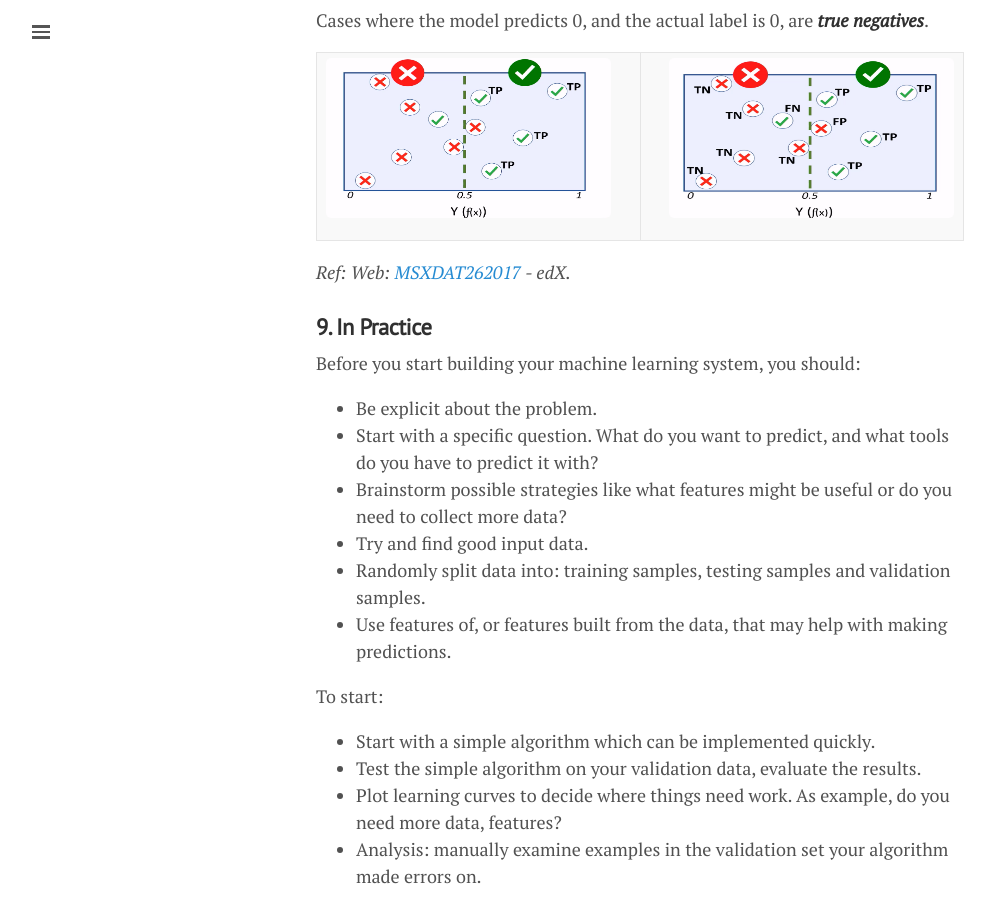
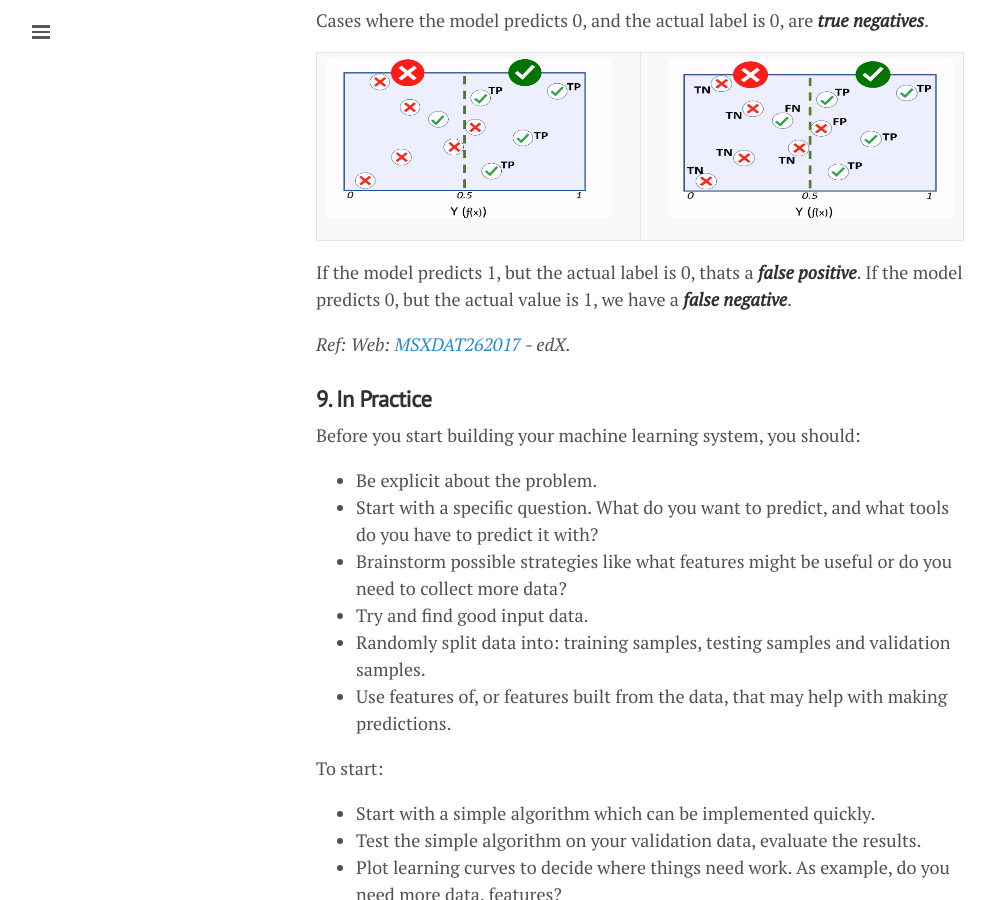
Before and after one commit to lgeurts/lgeurts.github.io, a Jekyll site: the page built from _posts/2018-06-29-artificial-intelligence-basics.md, in a window 1280 px wide and 900 px high, scrolled down 6427 px. Shown: the whole window, without its empty margins (0-995 px from the left). Built offline with Jekyll 4.4.1, drawn with Linux system fonts in a browser that asks for light colours; nearby versions of some CDN libraries.

Commit message:
Update 2018-06-29-artificial-intelligence-basics.md

```diff
--- a/_posts/2018-06-29-artificial-intelligence-basics.md
+++ b/_posts/2018-06-29-artificial-intelligence-basics.md
@@ -166,6 +166,8 @@
 :-----------------:|:-----------------:
 <img src="/assets/artificial-intelligence/treshold-value-3.png" align="left" width="285" height="160" alt=""> | <img src="/assets/artificial-intelligence/treshold-value-4.png" align="right" width="285" height="160" alt="">
 
+If the model predicts 1, but the actual label is 0, thats a ***false positive***. If the model predicts 0, but the actual value is 1, we have a ***false negative***.
+
 *Ref: Web: [MSXDAT262017](https://www.youtube.com/watch?v=1O0_u9WRo-0/) - edX.*
 
 ### **9. In Practice**
```
